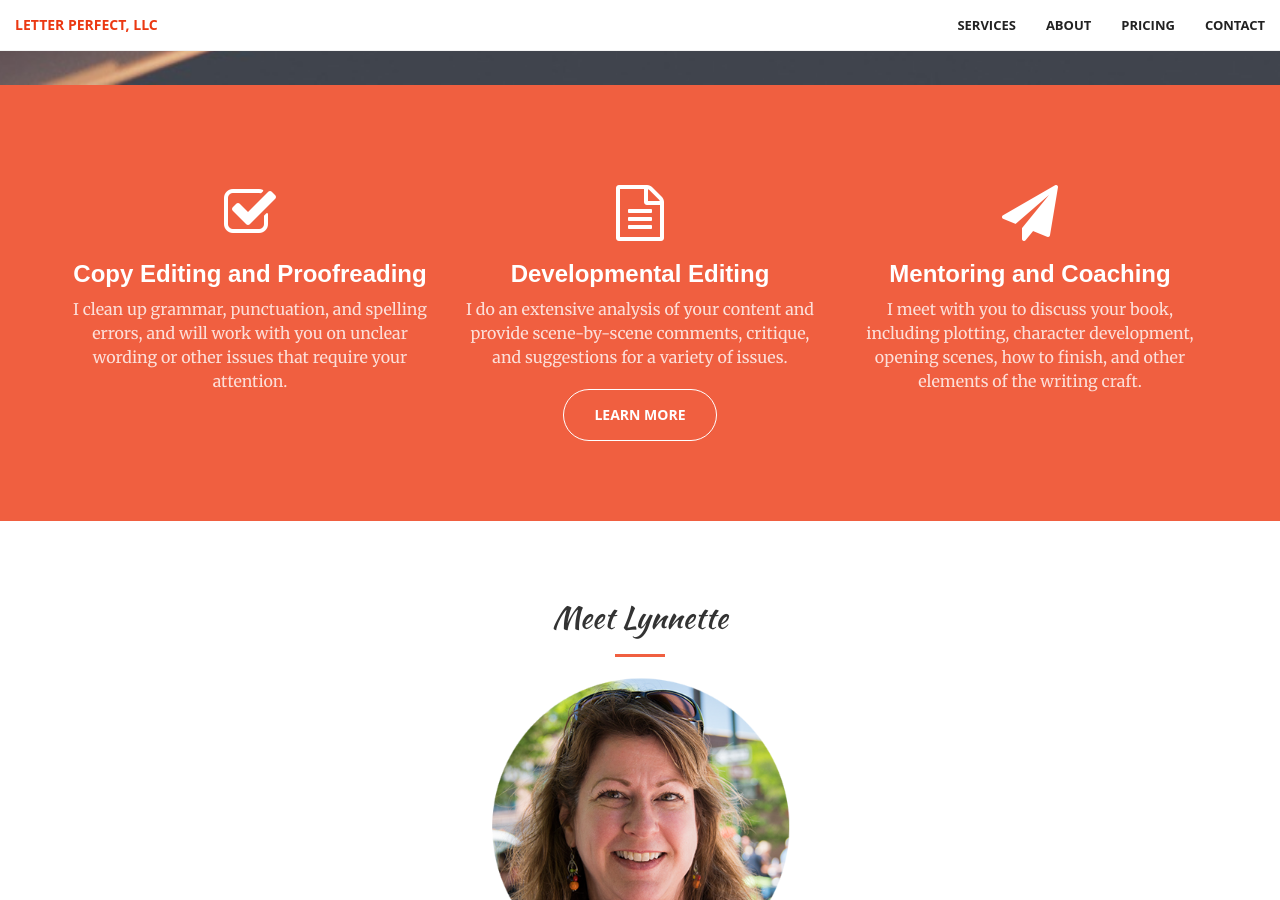
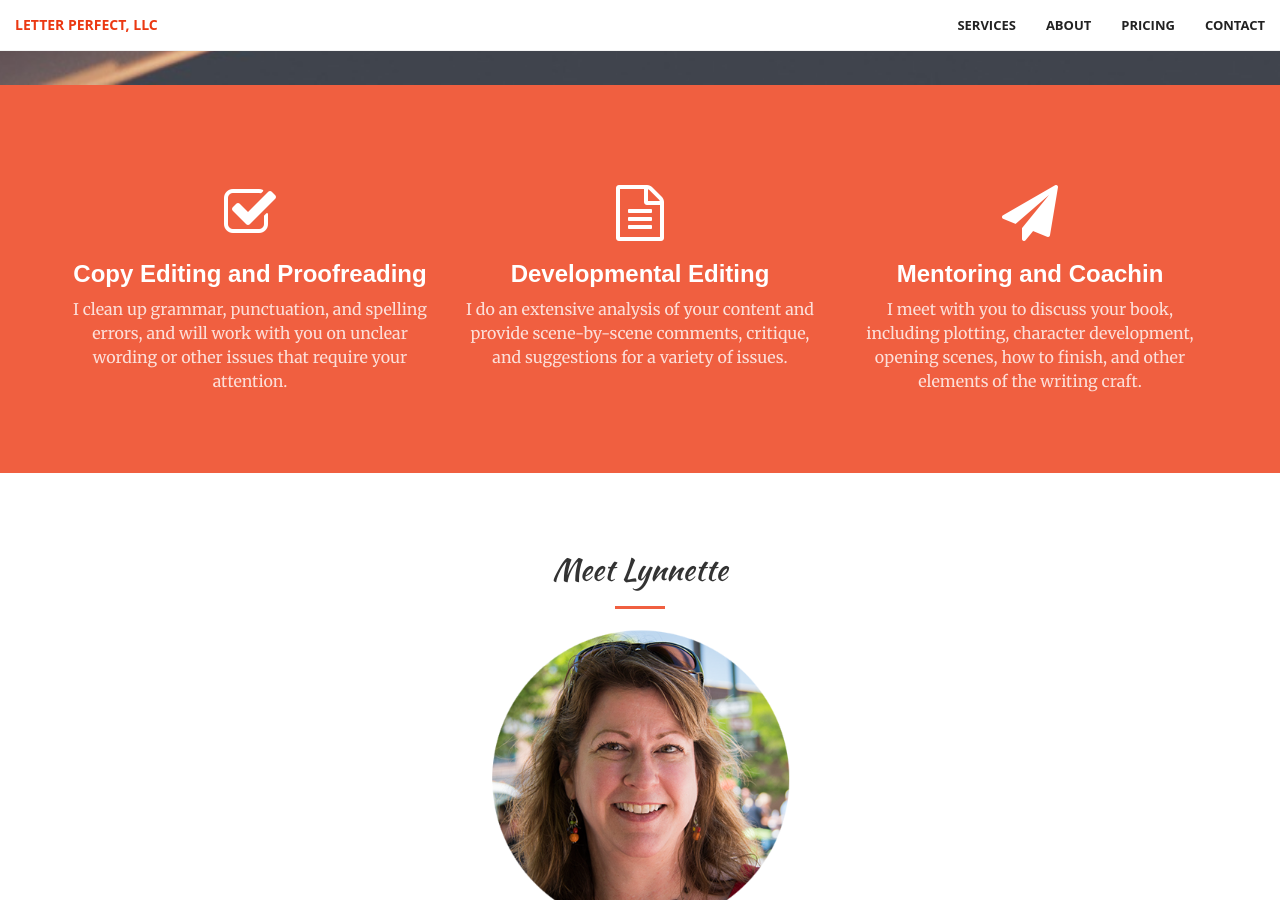
Before and after one commit to letterperfectllc/letterperfectllc.github.io, a Jekyll site: the page built from index.html, in a window 1280 px wide and 900 px high, scrolled down 815 px. Built offline with Jekyll 4.4.1, drawn with Linux system fonts in a browser that asks for light colours.

Commit message:
moved services to data file and looped through them in template

```diff
--- a/_includes/services.html
+++ b/_includes/services.html
@@ -11,29 +11,15 @@
 -->
     <div class="container">
         <div class="row">
-            <div class="col-lg-4 col-md-6 text-center">
-                <div class="service-box">
-                    <i class="fa fa-4x fa-check-square-o wow bounceIn text-primary"></i>
-                    <h3>Copy Editing and Proofreading</h3>
-                    <p class="text-faded">I clean up grammar, punctuation, and spelling errors, and will work with you on unclear wording or other issues that require your attention.</p>
-                </div>
+          {% for service in site.data.services %}
+          <div class="col-lg-4 col-md-6 text-center">
+            <div class="service-box">
+              <i class="fa fa-4x fa-{{ service.icon }} wow bounceIn text-primary"></i>
+              <h3>{{ service.title }}</h3>
+              <p class="text-faded">{{ service.description }}</p>
             </div>
-            <div class="col-lg-4 col-md-6 text-center">
-                <div class="service-box">
-                    <i class="fa fa-4x fa-file-text-o wow bounceIn text-primary" data-wow-delay=".2s"></i>
-                    <h3>Developmental Editing</h3>
-                    <p class="text-faded">I do an extensive analysis of your content and provide scene-by-scene comments, critique, and suggestions for a variety of issues.</p>
-                </div>
-                <br>
-                <a href="#about" class="btn btn-default btn-xl page-scroll">Learn More</a>
-            </div>
-            <div class="col-lg-4 col-md-6 text-center">
-                <div class="service-box">
-                    <i class="fa fa-4x fa-paper-plane wow bounceIn text-primary" data-wow-delay=".1s"></i>
-                    <h3>Mentoring and Coaching</h3>
-                    <p class="text-faded">I meet with you to discuss your book, including plotting, character development, opening scenes, how to finish, and other elements of the writing craft.</p>
-                </div>
-            </div>
+          </div>
+          {% endfor %}
         </div>
     </div>
 </section>
```
Also changed, not shown: _data/services.yml (added, +10 -0 lines).
